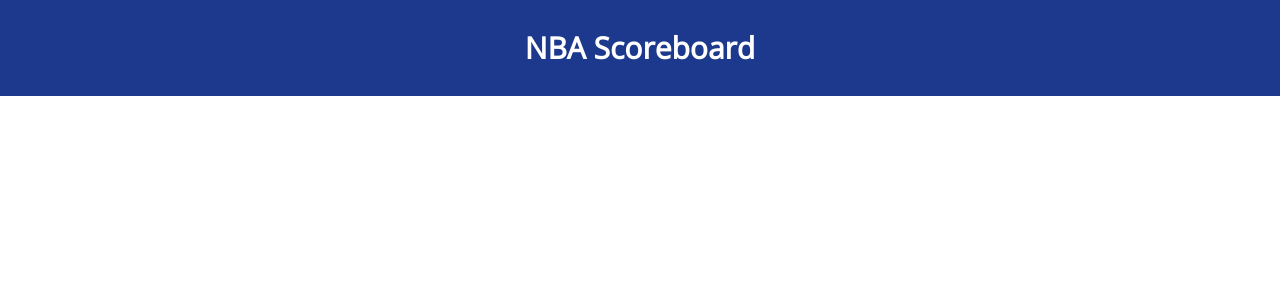
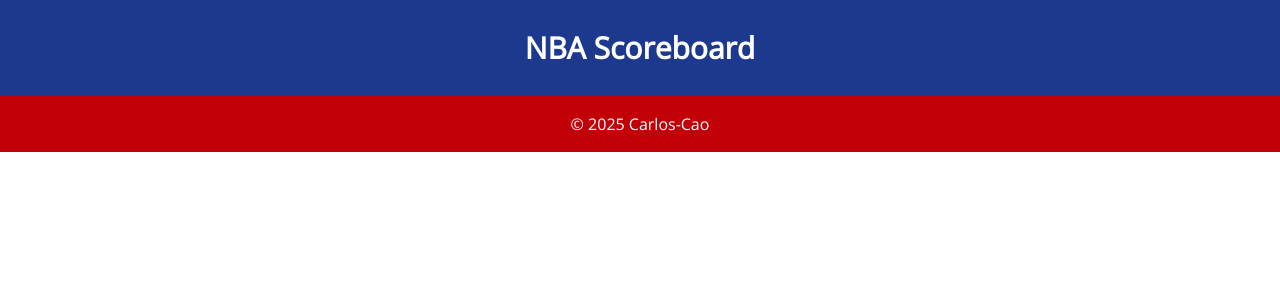
Before and after one commit to Carlos-Cao/NBA-Scoreboard, a Next.js app in the folder nbascoreboard/: page / in a window 1280 px wide. Shown: the top 300 px of the page. Built offline with nearby package versions, Linux system fonts and the light colour scheme.

Commit message:
feat: add Footer component

```diff
--- a/nbascoreboard/src/app/page.tsx
+++ b/nbascoreboard/src/app/page.tsx
@@ -1,10 +1,12 @@
 import React from "react";
 import Header from "../components/Header";
+import Footer from "../components/Footer";
 
 export default function Home() {
   return (
     <div>
       <Header />
+      <Footer />
     </div>
   );
 }
--- /dev/null
+++ b/nbascoreboard/src/components/Footer.tsx
@@ -0,0 +1,15 @@
+import React from "react";
+
+const Footer = () => {
+  return (
+    <footer className="bg-red-700 text-white py-4">
+      <div className="container mx-auto text-center">
+        <a href="https://github.com/Carlos-Cao">
+          <p>&copy; {new Date().getFullYear()} Carlos-Cao</p>
+        </a>
+      </div>
+    </footer>
+  );
+};
+
+export default Footer;
```
